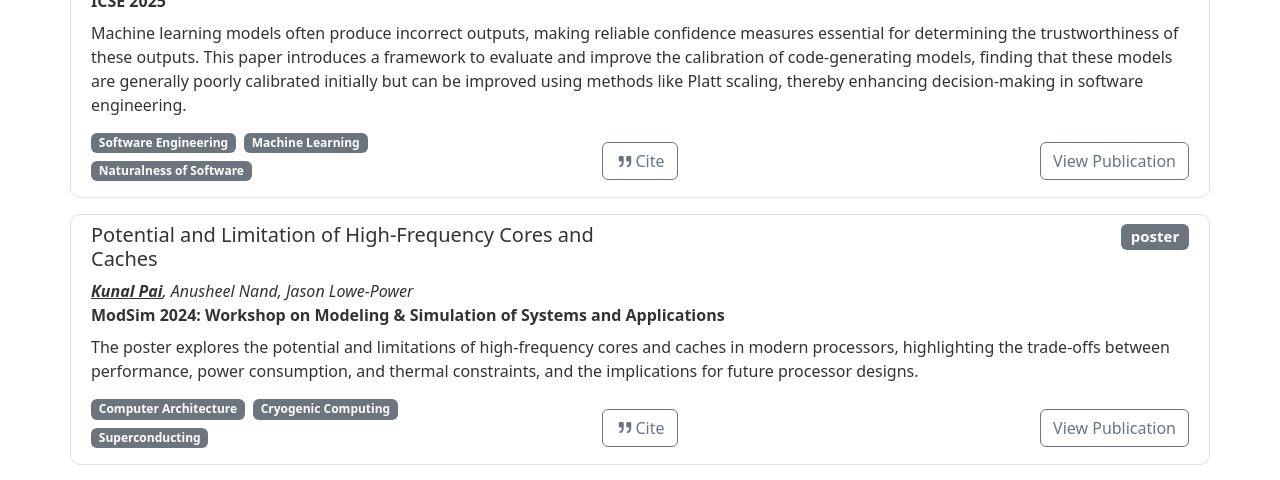
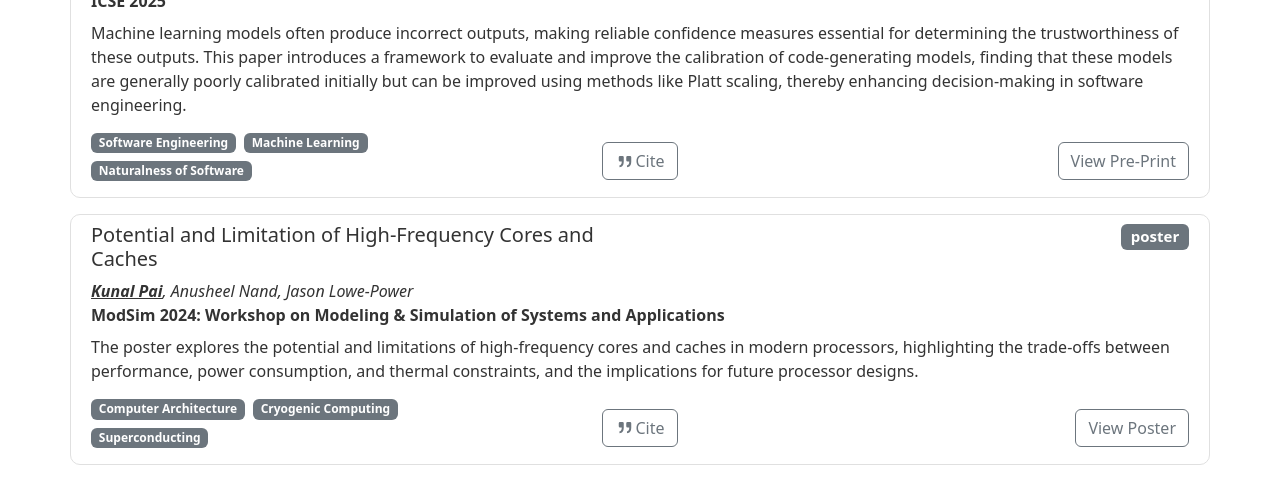
Before and after one commit to kunpai/my-website, a Next.js app: page / in a window 1280 px wide. Shown: the part 1240-1720 px from the top of the page. Built offline with nearby package versions, Linux system fonts and the light colour scheme.

Commit message:
feat: Publications can have more than one link

```diff
--- a/components/publication.js
+++ b/components/publication.js
@@ -162,9 +162,11 @@ function PublicationTile({ publication, name }) {
                     </Col>
 
                     <Col className="d-flex justify-content-end align-items-center">
-                        <Button variant="outline-secondary" href={publication.link} target="_blank">
-                            View Publication
-                        </Button>
+                        {publication.links && Object.keys(publication.links).map((key, index) => (
+                            <Button key={index} variant="outline-secondary" href={publication.links[key]} target="_blank">
+                                {key}
+                            </Button>
+                        ))}
                     </Col>
                 </Row>
             </Col >
--- a/public/jsons/publications.json
+++ b/public/jsons/publications.json
@@ -20,7 +20,9 @@
             "Machine Learning",
             "Naturalness of Software"
         ],
-        "link": "https://arxiv.org/pdf/2402.02047",
+        "links": {
+            "View Pre-Print": "https://arxiv.org/pdf/2402.02047"
+        },
         "bibtex": "@article{spiess2024quality,\ntitle={Quality and Trust in LLM-generated Code},\nauthor={Spiess, Claudio and Gros, David and Pai, Kunal Suresh and Pradel, Michael and Rabin, Md Rafiqul Islam and Jha, Susmit and Devanbu, Prem and Ahmed, Toufique},\njournal={arXiv preprint arXiv:2402.02047},\nyear={2024}\n}"
     },
     {
@@ -38,7 +40,9 @@
             "Cryogenic Computing",
             "Superconducting"
         ],
-        "link": "",
+        "links": {
+            "View Poster": ""
+        },
         "bibtex": "@inproceedings{kunal2024highfreqposter,\nauthor = {Pai, Kunal and Nand, Anusheel and Lowe-Power, Jason},\ntitle= {Potential and Limitation of High-Frequency Cores and Caches},\nyear= {2024},\nbooktitle = {Proceedings of the Workshop on Modeling & Simulation of Systems and Applications, ModSim 2024}\n}"
     },
     {
@@ -57,7 +61,9 @@
             "Machine Learning",
             "Naturalness of Software"
         ],
-        "link": "https://dl.acm.org/doi/pdf/10.1145/3597503.3639183",
+        "links": {
+            "View Publication": "https://dl.acm.org/doi/pdf/10.1145/3597503.3639183"
+        },
         "bibtex": "@inproceedings{ahmed2024automatic,\ntitle={Automatic semantic augmentation of language model prompts (for code summarization)},\nauthor={Ahmed, Toufique and Pai, Kunal Suresh and Devanbu, Premkumar and Barr, Earl},\nbooktitle={Proceedings of the IEEE/ACM 46th International Conference on Software Engineering},\npages={1--13},\nyear={2024}\n}"
     },
     {
@@ -74,7 +80,9 @@
             "Computer Architecture",
             "gem5"
         ],
-        "link": "https://www.gem5.org/assets/files/workshop-isca-2023/posters/validating-hardware-and-simpoints-with-gem5-poster.pdf",
+        "links": {
+            "View Publication": "https://www.gem5.org/assets/files/workshop-isca-2023/posters/validating-hardware-and-simpoints-with-gem5-poster.pdf"
+        },
         "bibtex": "@inproceedings{kunal2023matchedposter,\nauthor = {Pai, Kunal and Qiu, Zhantong and Lowe-Power, Jason},\ntitle= {Validating Hardware and SimPoints with gem5: A RISC-V Board Case Study},\nyear= {2023},\nbooktitle = {Proceedings of the gem5 Workshop, International Symposium on Computer Architecture 2023},\nurl = {https://www.gem5.org/assets/files/workshop-isca-2023/posters/validating-hardware-and-simpoints-with-gem5-poster.pdf}\n}"
     },
     {
@@ -92,7 +100,9 @@
             "Computer Architecture",
             "gem5"
         ],
-        "link": "https://www.gem5.org/assets/files/workshop-isca-2023/posters/gem5-vision-poster.pdf",
+        "links": {
+            "View Publication": "https://www.gem5.org/assets/files/workshop-isca-2023/posters/gem5-vision-poster.pdf"
+        },
         "bibtex": "@inproceedings{parth2023visionposter,\nauthor = {Shah, Parth and Pai, Kunal and Patel, Harshil and Ali, Arslan},\ntitle= {gem5 Vision},\nyear= {2023},\nbooktitle = {Proceedings of the gem5 Workshop, International Symposium on Computer Architecture 2023},\nurl = {https://www.gem5.org/assets/files/workshop-isca-2023/posters/gem5-vision-poster.pdf}\n}"
     }
 ]
```
